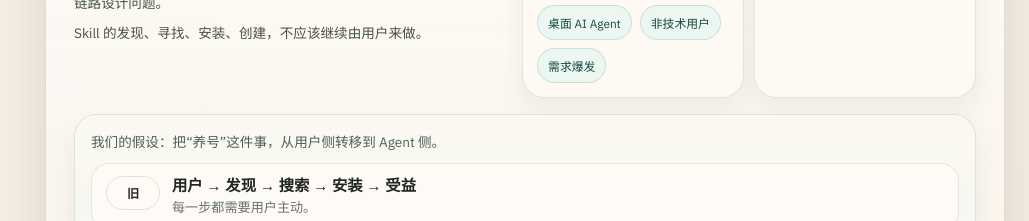
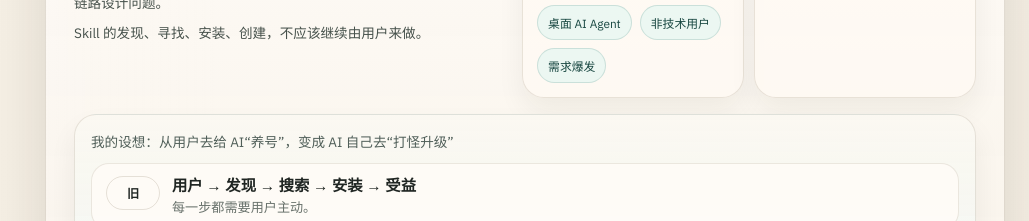
Before and after one commit to YUHAO-corn/deskhand-v2, a React (Vite) app: page / in a window 1280 px wide. Shown: the part 2800-3021 px from the top of the page, without its empty margins (251-1280 px from the left). Built offline with nearby package versions, Linux system fonts and the light colour scheme.

Commit message:
Update Skill System hypothesis copy

```diff
--- a/src/content/skill-system.ts
+++ b/src/content/skill-system.ts
@@ -30,7 +30,7 @@ export const skillSystemProblem: ProblemSplitSectionContent = {
     }
   ],
   chain: {
-    hypothesis: "我们的假设：把“养号”这件事，从用户侧转移到 Agent 侧。",
+    hypothesis: "我的设想：从用户去给 AI“养号”，变成 AI 自己去“打怪升级”",
     oldPath: {
       label: "旧",
       flow: "用户 → 发现 → 搜索 → 安装 → 受益",
```
